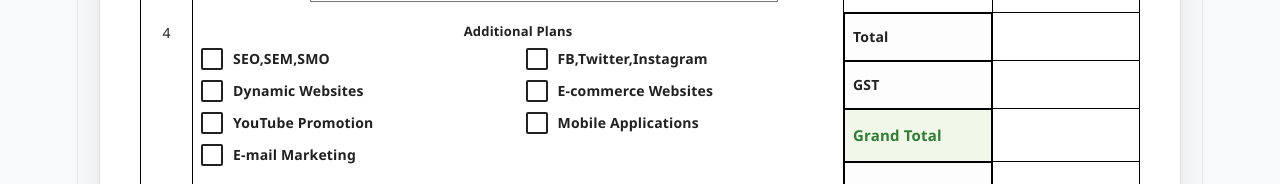
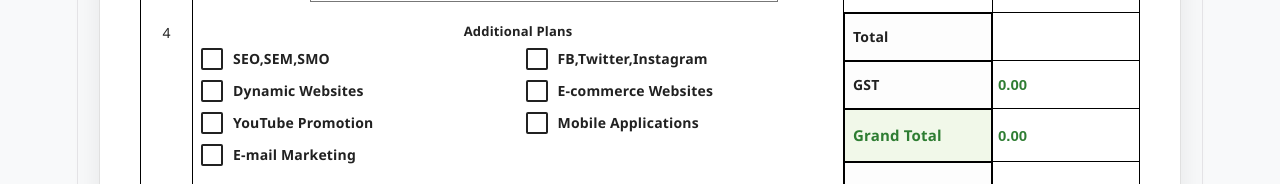
Before and after one commit to thenmozhi-A1/form_frontend, a React (Vite) app: page / in a window 1280 px wide. Shown: the part 768-952 px from the top of the page. Built offline with nearby package versions, Linux system fonts and the light colour scheme.

Commit message:
feat: implement automatic GST, Grand Total, and Amount in Words calculations

```diff
--- a/src/App.jsx
+++ b/src/App.jsx
@@ -1,9 +1,29 @@
-import React, { useState, useRef } from 'react'
+import React, { useState, useRef, useEffect } from 'react'
 import axios from 'axios'
 import jsPDF from 'jspdf'
 import html2canvas from 'html2canvas'
 import SignatureCanvas from 'react-signature-canvas'
 import './App.css'
+
+// Helper function to convert number to words (Indian Numbering System)
+const numberToWords = (num) => {
+  if (num === 0) return 'Zero Only';
+  if (!num || isNaN(num)) return '';
+
+  const a = ['', 'One ', 'Two ', 'Three ', 'Four ', 'Five ', 'Six ', 'Seven ', 'Eight ', 'Nine ', 'Ten ', 'Eleven ', 'Twelve ', 'Thirteen ', 'Fourteen ', 'Fifteen ', 'Sixteen ', 'Seventeen ', 'Eighteen ', 'Nineteen '];
+  const b = ['', '', 'Twenty', 'Thirty', 'Forty', 'Fifty', 'Sixty', 'Seventy', 'Eighty', 'Ninety'];
+
+  const inWords = (n) => {
+    if (n < 20) return a[n];
+    if (n < 100) return b[Math.floor(n / 10)] + (n % 10 !== 0 ? ' ' + a[n % 10] : '');
+    if (n < 1000) return a[Math.floor(n / 100)] + 'Hundred ' + (n % 100 !== 0 ? 'And ' + inWords(n % 100) : '');
+    if (n < 100000) return inWords(Math.floor(n / 1000)) + 'Thousand ' + (n % 1000 !== 0 ? inWords(n % 1000) : '');
+    if (n < 10000000) return inWords(Math.floor(n / 100000)) + 'Lakh ' + (n % 100000 !== 0 ? inWords(n % 100000) : '');
+    return inWords(Math.floor(n / 10000000)) + 'Crore ' + (n % 10000000 !== 0 ? inWords(n % 10000000) : '');
+  };
+
+  return inWords(Math.round(num)).trim() + ' Only';
+}
 
 const App = () => {
   const componentRef = useRef(null);
@@ -42,6 +62,27 @@ const App = () => {
     executiveSig: ''
   })
 
+  // Automatic Calculations Logic
+  useEffect(() => {
+    const total = parseFloat(formData.total) || 0;
+    const gstRate = 0.18;
+    const calculatedGst = total * gstRate;
+    const calculatedGrandTotal = total + calculatedGst;
+
+    // Only update if values actually changed to avoid infinite loop
+    if (
+      formData.gstAmount !== calculatedGst.toFixed(2) ||
+      formData.grandTotal !== calculatedGrandTotal.toFixed(2)
+    ) {
+      setFormData(prev => ({
+        ...prev,
+        gstAmount: calculatedGst.toFixed(2),
+        grandTotal: calculatedGrandTotal.toFixed(2),
+        paymentAmountWords: numberToWords(calculatedGrandTotal)
+      }));
+    }
+  }, [formData.total]);
+
   const handleChange = (e) => {
     const { name, value, type, checked } = e.target
     if (type === 'checkbox') {
@@ -79,8 +120,8 @@ const App = () => {
     e.preventDefault()
     try {
       console.log('Submitting Form Data:', formData)
-      // Save to Backend using the computer's Local IP so mobile devices can access it
-      const response = await axios.post('http://192.168.1.23:8080/api/forms', formData)
+      // Save to Backend using the live Railway URL so mobile devices can access it
+      const response = await axios.post('https://spring-backend-production-6e59.up.railway.app/api/forms', formData)
       console.log('Server Response:', response.data)
 
       alert('Data saved successfully to database!')
```
